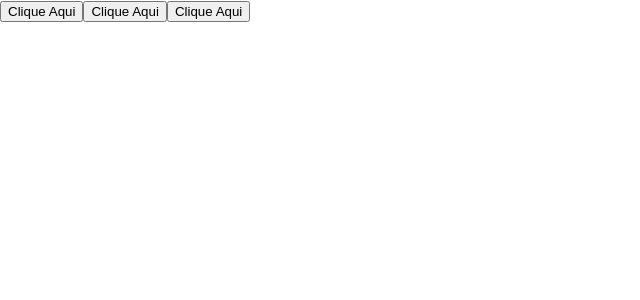
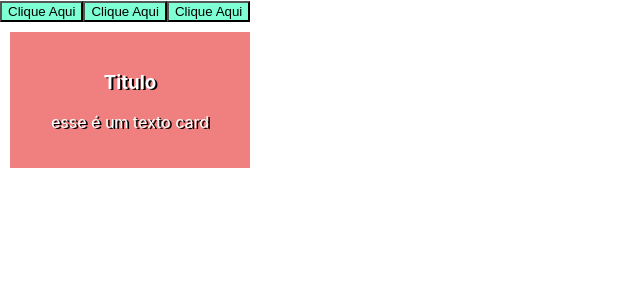
Before and after one commit to wesleivisentin/estudos, a React (Create React App) app in the folder Devquest/React/criando_projeto/primeiro-app/: page / in a window 1280 px wide. Shown: the top 300 px of the page, without its empty margins (0-640 px from the left). Built offline with nearby package versions, Linux system fonts and the light colour scheme.

Commit message:
react_update

```diff
--- a/Devquest/React/criando_projeto/primeiro-app/src/App.js
+++ b/Devquest/React/criando_projeto/primeiro-app/src/App.js
@@ -1,6 +1,7 @@
 
 import './App.css';
 import Button from './components/button/button';
+import Card from './components/card/card';
 
 function App() {
   return (
@@ -8,6 +9,8 @@
       <Button/>
       <Button/>
       <Button/>
+
+      <Card/>
       </>
 
   );
--- a/Devquest/React/criando_projeto/primeiro-app/src/components/button/button.css
+++ b/Devquest/React/criando_projeto/primeiro-app/src/components/button/button.css
@@ -0,0 +1,5 @@
+.btn {
+    background-color: aquamarine;
+    color: black;
+
+}
--- a/Devquest/React/criando_projeto/primeiro-app/src/components/button/button.js
+++ b/Devquest/React/criando_projeto/primeiro-app/src/components/button/button.js
@@ -1,5 +1,8 @@
+import './button.css'
+
+
 const Button = () => {
-    return <button>Clique Aqui</button>
+    return <button className="btn" >Clique Aqui</button>
 }
 
 export default Button;
--- /dev/null
+++ b/Devquest/React/criando_projeto/primeiro-app/src/components/card/card.css
@@ -0,0 +1,9 @@
+.card {
+    background-color: lightcoral;
+    color: #fff;
+    padding: 20px;
+    width: 200px;
+    margin: 10px;
+    text-align: center;
+    text-shadow: 2px 1px rgb(0, 0, 0);
+}
--- /dev/null
+++ b/Devquest/React/criando_projeto/primeiro-app/src/components/card/card.js
@@ -0,0 +1,16 @@
+import React from "react";
+import './card.css'
+
+
+class Card extends React.Component {
+    render() {
+        return (
+            <div className="card">
+                <h3>Titulo</h3>
+                <p>esse é um texto card</p>
+            </div>
+        )
+    }
+}
+
+export default Card
```
